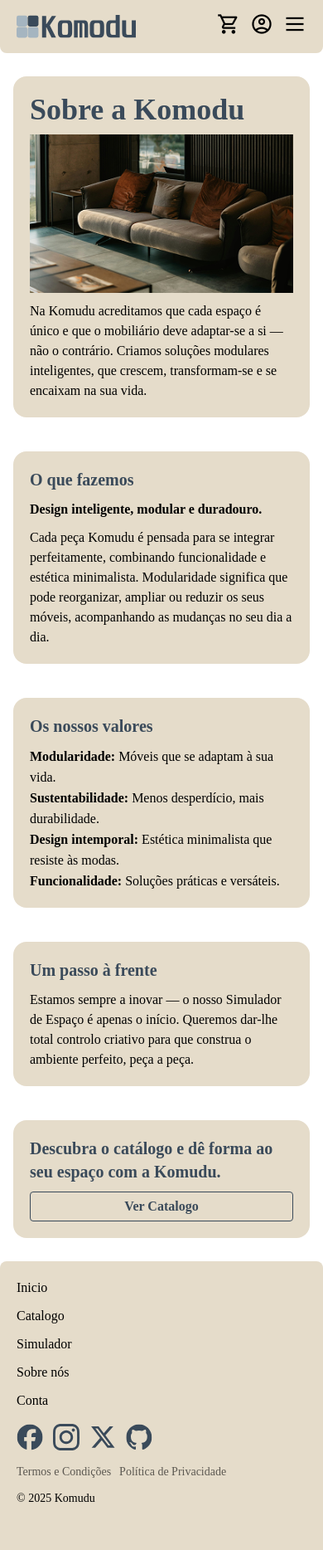
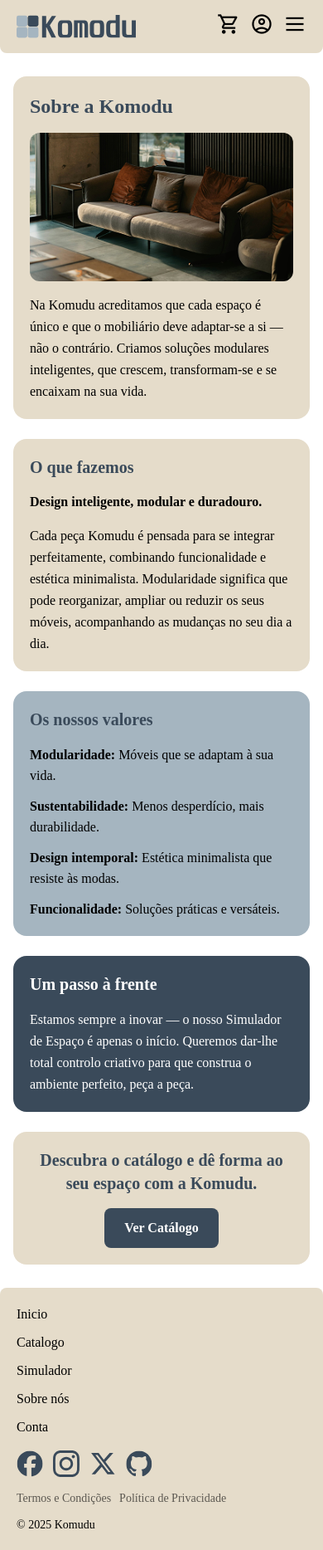
Before and after one commit to Gabriel-S-Paiva/Projeto-Final-MD, a PHP site: page /pages/about.php in a window 390 px wide. Shown: the whole page at 83% size. Before the commit the page ends 1810 px from the top, so only its background shows below. Run offline with PHP 8.4, Linux system fonts and the light colour scheme; some web fonts are replaced.

Commit message:
Refactor product, catalog, cart, and about pages for improved layout and styling; enhance user experience with updated components and responsive design

```diff
--- a/pages/about.php
+++ b/pages/about.php
@@ -17,32 +17,59 @@
 <body class="flex flex-col gap-5">
     <?php include '../includes/navbar.php'; ?>
     <h1 class="hidden">Komudo - Sobre</h1>
-    <main class="w-full flex flex-col items-center gap-5 px-4 py-2 md:px-20 md:py-10">
-        <div class="w-full p-5 inline-flex flex-col justify-start items-start gap-2.5 overflow-hidden rounded-2xl bg-[#E5DCCA]">
-            <h2 class="justify-start text-[#3A4A5A] text-4xl font-bold font-['Unispace']">Sobre a Komodu</h2>
-            <img class="w-full" src="Assets/Imgs/about-bg.png">
-            <p class="justify-start text-black text-base font-normal font-['Switzer']">Na Komudu acreditamos que cada espaço é único e que o mobiliário deve adaptar-se a si — não o contrário. Criamos soluções modulares inteligentes, que crescem, transformam-se e se encaixam na sua vida.</p>
+    <main class="w-full flex flex-col items-center gap-6 px-4 py-2 md:px-8 lg:px-12 xl:px-20 md:py-10 max-w-7xl mx-auto">
+        <!-- Hero Section -->
+        <div class="w-full p-5 flex flex-col gap-4 rounded-2xl bg-[#E5DCCA] md:p-8">
+            <h2 class="text-[#3A4A5A] text-2xl md:text-4xl font-bold font-['Unispace']">Sobre a Komodu</h2>
+            <div class="w-full aspect-video md:aspect-[16/9] lg:aspect-[2/1] overflow-hidden rounded-xl">
+                <img class="w-full h-full object-cover" src="Assets/Imgs/about-bg.png" alt="Sobre a Komodu">
+            </div>
+            <p class="text-black text-base md:text-lg font-normal font-['Switzer'] leading-relaxed">Na Komudu acreditamos que cada espaço é único e que o mobiliário deve adaptar-se a si — não o contrário. Criamos soluções modulares inteligentes, que crescem, transformam-se e se encaixam na sua vida.</p>
         </div>
-        <hr class="bg-[#3A4A5A] md:hidden">
-        <div class="w-full p-5 inline-flex flex-col justify-start items-start gap-2.5 overflow-hidden rounded-2xl bg-[#E5DCCA]">
-            <h2 class="justify-start text-[#3A4A5A] text-xl font-bold font-['Switzer']">O que fazemos</h2>
-            <h3 class="text-black text-base font-bold font-['Switzer']">Design inteligente, modular e duradouro.</h3>
-            <p class="text-black text-base font-normal font-['Switzer']">Cada peça Komudu é pensada para se integrar perfeitamente, combinando funcionalidade e estética minimalista. Modularidade significa que pode reorganizar, ampliar ou reduzir os seus móveis, acompanhando as mudanças no seu dia a dia.</p>
+
+        <!-- Content Grid -->
+        <div class="w-full grid grid-cols-1 lg:grid-cols-2 gap-6">
+            <!-- O que fazemos -->
+            <div class="w-full p-5 flex flex-col gap-4 rounded-2xl bg-[#E5DCCA] md:p-8">
+                <h2 class="text-[#3A4A5A] text-xl md:text-2xl font-bold font-['Switzer']">O que fazemos</h2>
+                <h3 class="text-black text-base md:text-lg font-bold font-['Switzer']">Design inteligente, modular e duradouro.</h3>
+                <p class="text-black text-base md:text-lg font-normal font-['Switzer'] leading-relaxed">Cada peça Komudu é pensada para se integrar perfeitamente, combinando funcionalidade e estética minimalista. Modularidade significa que pode reorganizar, ampliar ou reduzir os seus móveis, acompanhando as mudanças no seu dia a dia.</p>
+            </div>
+
+            <!-- Os nossos valores -->
+            <div class="w-full p-5 flex flex-col gap-4 rounded-2xl bg-[#A5B5C0] md:p-8">
+                <h2 class="text-[#3A4A5A] text-xl md:text-2xl font-bold font-['Switzer']">Os nossos valores</h2>
+                <div class="flex flex-col gap-3">
+                    <div>
+                        <span class="text-black text-base md:text-lg font-bold font-['Switzer']">Modularidade: </span>
+                        <span class="text-black text-base md:text-lg font-normal font-['Switzer']">Móveis que se adaptam à sua vida.</span>
+                    </div>
+                    <div>
+                        <span class="text-black text-base md:text-lg font-bold font-['Switzer']">Sustentabilidade: </span>
+                        <span class="text-black text-base md:text-lg font-normal font-['Switzer']">Menos desperdício, mais durabilidade.</span>
+                    </div>
+                    <div>
+                        <span class="text-black text-base md:text-lg font-bold font-['Switzer']">Design intemporal: </span>
+                        <span class="text-black text-base md:text-lg font-normal font-['Switzer']">Estética minimalista que resiste às modas.</span>
+                    </div>
+                    <div>
+                        <span class="text-black text-base md:text-lg font-bold font-['Switzer']">Funcionalidade: </span>
+                        <span class="text-black text-base md:text-lg font-normal font-['Switzer']">Soluções práticas e versáteis.</span>
+                    </div>
+                </div>
+            </div>
         </div>
-        <hr class="bg-[#3A4A5A] md:hidden">
-        <div class="w-full p-5 inline-flex flex-col justify-start items-start gap-2.5 overflow-hidden rounded-2xl bg-[#E5DCCA]">
-            <h2 class="w-full justify-start text-[#3A4A5A] text-xl font-bold font-['Switzer']">Os nossos valores</h2>
-            <p class="self-stretch justify-start"><span class="text-black text-base font-bold font-['Switzer']">Modularidade: </span><span class="text-black text-base font-normal font-['Switzer']">Móveis que se adaptam à sua vida.<br/></span><span class="text-black text-base font-bold font-['Switzer']">Sustentabilidade: </span><span class="text-black text-base font-normal font-['Switzer']">Menos desperdício, mais durabilidade.<br/></span><span class="text-black text-base font-bold font-['Switzer']">Design intemporal: </span><span class="text-black text-base font-normal font-['Switzer']">Estética minimalista que resiste às modas.<br/></span><span class="text-black text-base font-bold font-['Switzer']">Funcionalidade: </span><span class="text-black text-base font-normal font-['Switzer']">Soluções práticas e versáteis.</span></p>
+
+        <!-- Innovation Section -->
+        <div class="w-full p-5 flex flex-col gap-4 rounded-2xl bg-[#3A4A5A] text-white md:p-8">
+            <h2 class="text-white text-xl md:text-2xl font-bold font-['Switzer']">Um passo à frente</h2>
+            <p class="text-white text-base md:text-lg font-normal font-['Switzer'] leading-relaxed">Estamos sempre a inovar — o nosso Simulador de Espaço é apenas o início. Queremos dar-lhe total controlo criativo para que construa o ambiente perfeito, peça a peça.</p>
         </div>
-        <hr class="bg-[#3A4A5A] md:hidden">
-        <div class="w-full p-5 inline-flex flex-col justify-start items-start gap-2.5 overflow-hidden rounded-2xl bg-[#E5DCCA]">
-            <h2 class="w-full justify-start text-[#3A4A5A] text-xl font-bold font-['Switzer']">Um passo à frente</h2>
-            <p class="text-black text-base font-normal font-['Switzer']">Estamos sempre a inovar — o nosso Simulador de Espaço é apenas o início. Queremos dar-lhe total controlo criativo para que construa o ambiente perfeito, peça a peça.</p>
-        </div>
-        <hr class="bg-[#3A4A5A] md:hidden">
-        <div class="w-full p-5 inline-flex flex-col justify-start items-start gap-2.5 overflow-hidden rounded-2xl bg-[#E5DCCA]">
-            <h2 class="w-full justify-start text-[#3A4A5A] text-xl font-bold font-['Switzer']">Descubra o catálogo e dê forma ao seu espaço com a Komudu.</h2>
-            <a href="./pages/catalog.php" class="w-full h-9 bg-[#E5DCCA] rounded outline outline-1 outline-offset-[-1px] outline-[#3A4A5A] overflow-hidden flex items-center justify-center text-base font-bold text-[#3A4A5A] font-['Switzer']">Ver Catalogo</a>
+
+        <!-- CTA Section -->
+        <div class="w-full p-5 flex flex-col gap-4 rounded-2xl bg-[#E5DCCA] md:p-8 text-center">
+            <h2 class="text-[#3A4A5A] text-xl md:text-2xl font-bold font-['Switzer']">Descubra o catálogo e dê forma ao seu espaço com a Komudu.</h2>
+            <a href="./pages/catalog.php" class="inline-flex items-center justify-center px-6 py-3 bg-[#3A4A5A] text-white rounded-lg font-bold font-['Switzer'] hover:bg-[#2E2E2E] transition-colors duration-200 max-w-xs mx-auto">Ver Catálogo</a>
         </div>
     </main>
     <?php include '../includes/footer.php'; ?>
```
Also changed, not shown: Js/homeView.js (+24 -14 lines), index.php (+43 -32 lines), pages/cart.php (+37 -17 lines), pages/catalog.php (+19 -13 lines), pages/product.php (+46 -18 lines).
